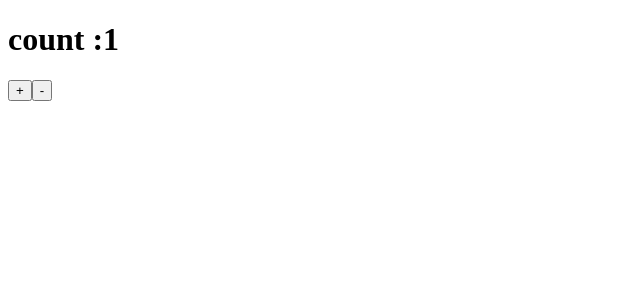
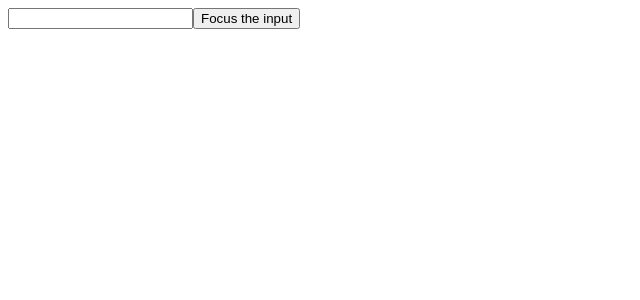
Before and after one commit to amruthexe/Learn-React, a React (Vite) app: page / in a window 1280 px wide. Shown: the top 300 px of the page, without its empty margins (0-640 px from the left). Built offline with nearby package versions, Linux system fonts and the light colour scheme.

Commit message:
useref and useContext

```diff
--- a/src/App.jsx
+++ b/src/App.jsx
@@ -1,15 +1,10 @@
-import Context from "./Components/Context";
-import Hook2 from "./Components/Hook2";
-import Switch from "./Components/Switch";
-
+import React from 'react';
+import { UserContextProvider } from './Components/UserContext'; // Correct named import
+import UseRefs from './Components/UseRefs';
 
 function App() {
   return (
-    <>
-  <Context/>
-
-    </>
-
+  <UseRefs/>
   );
 }
 
--- /dev/null
+++ b/src/Components/UseRefs.jsx
@@ -0,0 +1,18 @@
+import React, { useRef } from 'react';
+
+const FocusInput = () => {
+  const inputRef = useRef();
+
+  const handleFocus = () => {
+    inputRef.current.focus();  // Focuses the input field when the button is clicked
+  };
+
+  return (
+    <div>
+      <input ref={inputRef} type="text" />
+      <button onClick={handleFocus}>Focus the input</button>
+    </div>
+  );
+};
+
+export default FocusInput;
--- /dev/null
+++ b/src/Components/UserContext.jsx
@@ -0,0 +1,14 @@
+import React from "react";
+import { createContext } from "react";
+const UserContext = createContext();
+const UserContextProvider = ({children}) => {
+
+  const data = "amruth";
+
+  return <UserContext.Provider value={data}>
+    {children}
+
+  </UserContext.Provider >;
+};
+
+export  {UserContext,UserContextProvider};
```
Also changed, not shown: src/Components/UserProfile.jsx (added, +15 -0 lines).
